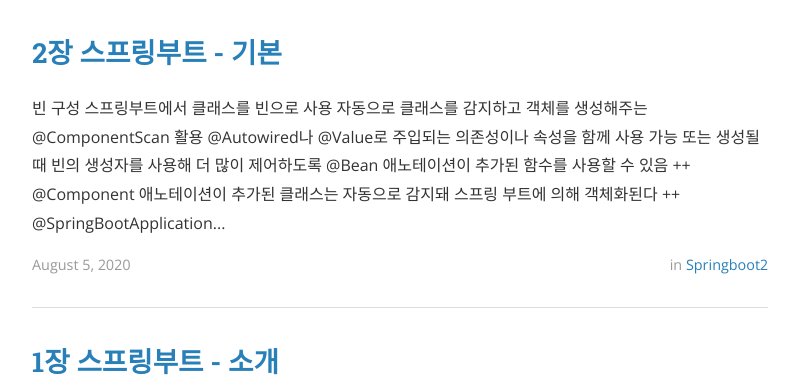
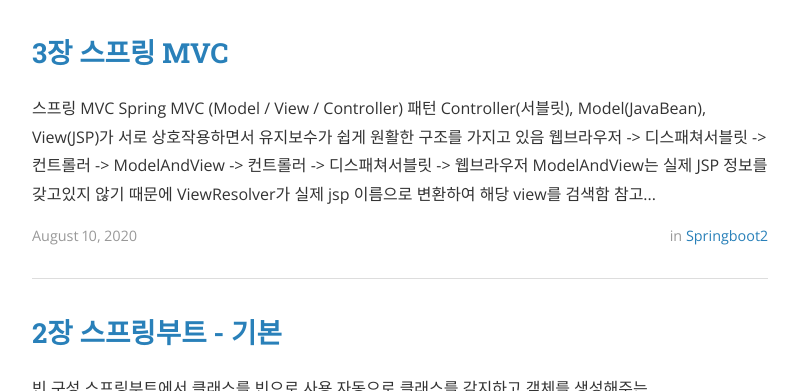
Before and after one commit to JMSSUN/JMSSUN.github.io, a Jekyll site: the page built from index.html, in a window 1280 px wide and 900 px high, cut to the strip 509-900 px from the top of the window. Shown: the whole strip, without its empty margins (240-1039 px from the left). Built offline with Jekyll 4.4.1, drawn with Linux system fonts in a browser that asks for light colours; nearby versions of some CDN libraries; the list of posts is cut into pages by our own code; part of the change alters nothing that is shown.

Commit message:
spring boot2 3

````diff
--- /dev/null
+++ b/_posts/2020-08-10-springboot3.md
@@ -0,0 +1,125 @@
+---
+layout: post
+title: "3장 스프링 MVC"
+date: 2020-08-10
+author: jmssun
+categories: SpringBoot2
+---
+
+# 스프링 MVC
+
+#### Spring MVC (Model / View / Controller) 패턴
+- Controller(서블릿), Model(JavaBean), View(JSP)가 서로 상호작용하면서 유지보수가 쉽게 원활한 구조를 가지고 있음
+- 웹브라우저 -> 디스패쳐서블릿 -> 컨트롤러 -> ModelAndView -> 컨트롤러 -> 디스패쳐서블릿 -> 웹브라우저
+- ModelAndView는 실제 JSP 정보를 갖고있지 않기 때문에 ViewResolver가 실제 jsp 이름으로 변환하여 해당 view를 검색함
+
+참고 : [https://min-it.tistory.com/7](https://min-it.tistory.com/7)
+
+#### 스프링부트는 스프링 MVC에 필요한 컴포넌트를 사용하기 위해 자동 구성을 진행
+- 클래스패스에서 스프링 MVC를 감지해야하는데 의존성에 spring-boot-starter-web을 추가해야함
+
+```
+    <dependency>
+        <groupId>org.springframework.boot</groupId>
+        <artifactId>spring-boot-starter-web</artifactId>
+    </dependency>
+```
+- DispatcherServlet을 설정하기 위해 구성을 추가함
+- 내장형 톰캣 서버를 시작하는데 필요한 jar 파일을 모두 내려받음
+
+##### @RestController : 클래스가 @Controller이며 스프링 부트로부터 감지될 대상이라는 것을 가리키게된다.
+##### @ResponseBody : 모든 요청 처리 메소드에 추가돼 클라이언트에 결과를 전송한다는 것을 알려줌
+##### @GetMapping : 메소드를 / URL에 도착하는 모든 GET요청에 매핑함
+
+
+#### 스프링 MVC로 REST 리소스 노출하기
+
+##### JSON 마샬링
+- 마샬링 : 메모리에 있는 오브젝트를 Ascii 또는 Binary  형태로 가지런히 정렬해서 네트워크로 날려버린다는 뜻
+- 언마샬링 : 가지런한 데이터를 모아서 원래 오브젝트로 원복시켜서 메모리에 로드하는 것
+- spring-boot-start-web 의존성에는 이미 Jackson 라이브러리가 기본으로 포함돼 있음
+- Jackson : 높은 성능을 제공하는 JSON parser
+
+
+#### 스프링 부트에서 타임리프 사용하기
+
+##### 타임리프(Thymeleaf) : 스프링 부트에서 사용하는 뷰템플릿으로 jsp를 대신해 사용자에게 보여줄 화면 처리를 위한 파일
+스프링에서 밀고있다고 함
+- 템플릿 엔진으로 th:xx 형식으로 속성을 html 태그에 추가하여 값이나 처리 등을 페이지에 심을 수 있음.
+- .html 확장자로 끝나서 다른 자바 프레임 워크에 갖다 붙이기가 상당히 용이
+- 스프링에서 공식 지원하므로 추가적인 뷰설정을 따로 해주지 않아도 됨
+- spring-boot-starter-thymeleaf를 의존성으로 추가
+- 변수식 : ${}
+- 메시지식 : #{} - messages.properties
+- 링크식 : @{}
+- 객체의 변수식 : *{}
+
+##### 인덱스 페이지 추가
+```
+<html xmlns:th="http://www.thymeleaf.org">
+```
+- 타임리프의 네임스페이스를 활성화함
+- 타임리프 명령어는 모델의 데이터를 사용하기 위해 th:text="${}" 와 [[${}]]로 이용해서 사용함
+
+##### 컨트롤러와 뷰 추가
+- 요청을 처리하고 모델을 준비하는 컨트롤러
+- 렌더링하는 뷰
+- @Controller
+
+##### 상세 페이지 추가
+- 요청 인자는 @RequestParam 애노테이션이 붙은 메소드 인자로 사용됨. Get 요청을 처리
+
+참고 : [https://jongminlee0.github.io/2020/03/12/thymeleaf/](https://jongminlee0.github.io/2020/03/12/thymeleaf/)
+
+#### 예외 처리 다루기
+
+- 스프링 부트에서 기본적으로 오류 처리가 활성화
+- server.error.whitelabel.enabled 속성을 false로 하면 전체를 비활성화
+- src/main/resources/templates 폴더에 error.html 추가
+- server.error.include-exception을 true, server.error.include-stacktrace를 always로 설정하면 맞춤형 오류페이지에 예외 클래스명과 스택트레이스가 포함됨
+
+오류 페이지 모델의 속성들
+
+| 속성 | 설명 |
+|--------|--------|
+|   timestamp     |     오류가 발생한 시간   |
+|   status     |     상태 코드   |
+|   error     |     오류 원인   |
+|   exception     |     상위 예외의 클래스 이름(설정된 경우)   |
+|   message     |     예외 처리 메시지   |
+|   errors     |     BindingResult의 ObjectError(바인딩이나 검증을 사용한 경우)   |
+|   trace     |     예외 스택트레이스(설정된 경우)   |
+|   path     |     예외가 발생한 url 경로   |
+
+
+- ErrorAttributes 컴포넌트 사용으로 가능
+
+#### 애플리케이션 국제화
+- 스프링은 MessageSource 인터페이스를 구현해, 메시지 소스를 사용한 텍스트 메시지 처리가 가능
+- src/main/resources 에서 messages.properties를 찾았을 때 자동으로 MessageSource를 구성
+
+#### 사용자 언어 결정하기
+
+- 스프링 MVC는 LocaleResolver를 이용해서 웹 요청과 관련된 Locale을 추출하고, 이 Locale 객체를 이용해서 알맞은 언어의 메시지를 선택
+- 스프링이 제공하는 LocaleResolver 구현 클래스
+
+| 클래스 | 설명 |
+|--------|--------|
+|   AcceptHeaderLocaleResolver     |   웹 브라우저가 전송한 Accept-Language 헤더로부터 Locale을 선택한다. setLocale()메서드를 지원하지 않는다. 사용자 웹 브라우저에서 설치된 운영체제의 언어에 따라 설정됨    |
+|   CookieLocaleResolver     |    쿠키를 이용해서 Locale 정보를 구한다. setLocale() 메서드는 쿠키에 Locale 정보를 저장한다.    |
+|   SessionLocaleResolver     |   세션으로부터 Locale 정보를 구한다. setLocale() 메서드는 세션에 Locale 정보를 저장한다. 세션속성이 존재하지 않은 경우 defaultLocale 속성을 설정할 수 있음    |
+|   FixedLocaleResolver     |  웹 요청에 상관없이 특정한 Locale로 설정한다. setLocale() 메서드를 지원하지 않는다.  고정이므로 사용자 언어를 변경할 수 없다.    |
+
+참고 [https://devbox.tistory.com/entry/Spring-Locale-%EC%B2%98%EB%A6%AC](https://devbox.tistory.com/entry/Spring-Locale-%EC%B2%98%EB%A6%AC)
+
+- 사용자 언어 변경하려면 LocaleResolver.setLocale() 또는 LocaleChangeInterceptor를 매핑하는 방식
+
+#### 내장된 서버 선택 및 구성
+
+- 스프링 부트는 기본적으로 톰캣을 컨테이너로 사용한다 (spring-boot-starter-web 아티펙트에서 spring-boot-starter-tomcat 의존성을 통해 표현됨)
+- 스프링 MVC를 사용하면 속성을 저장할 때 HTTP 세션을 사용하려고 함
+
+
+#### 서블릿 컨테이너에 SSL 구성하기
+- SSL : 서버와 브라우저 사이에 안전하게 암호화된 연결을 만들 수 있게 도와주고, 서버 브라우저가 민감한 정보를 주고받을 때 이것이 도난당하는 것을 막아줌
+- server.ssl.key-store를 사용하면 내장된 컨테이너에 HTTPS 접속만 허용하도록 구성됨
````
Also changed, not shown: _posts/2020-08-05-springboot2.md (+1 -1 lines).
